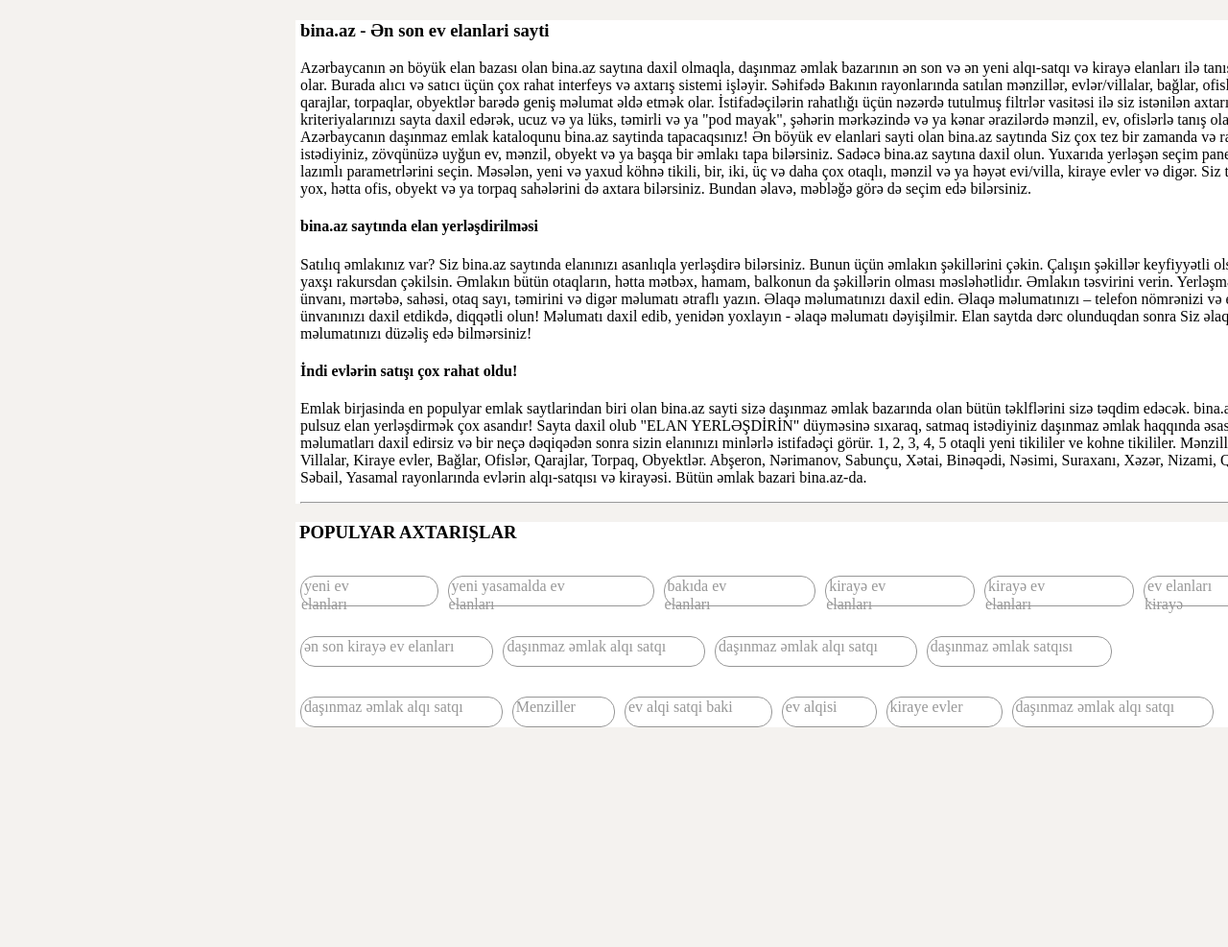
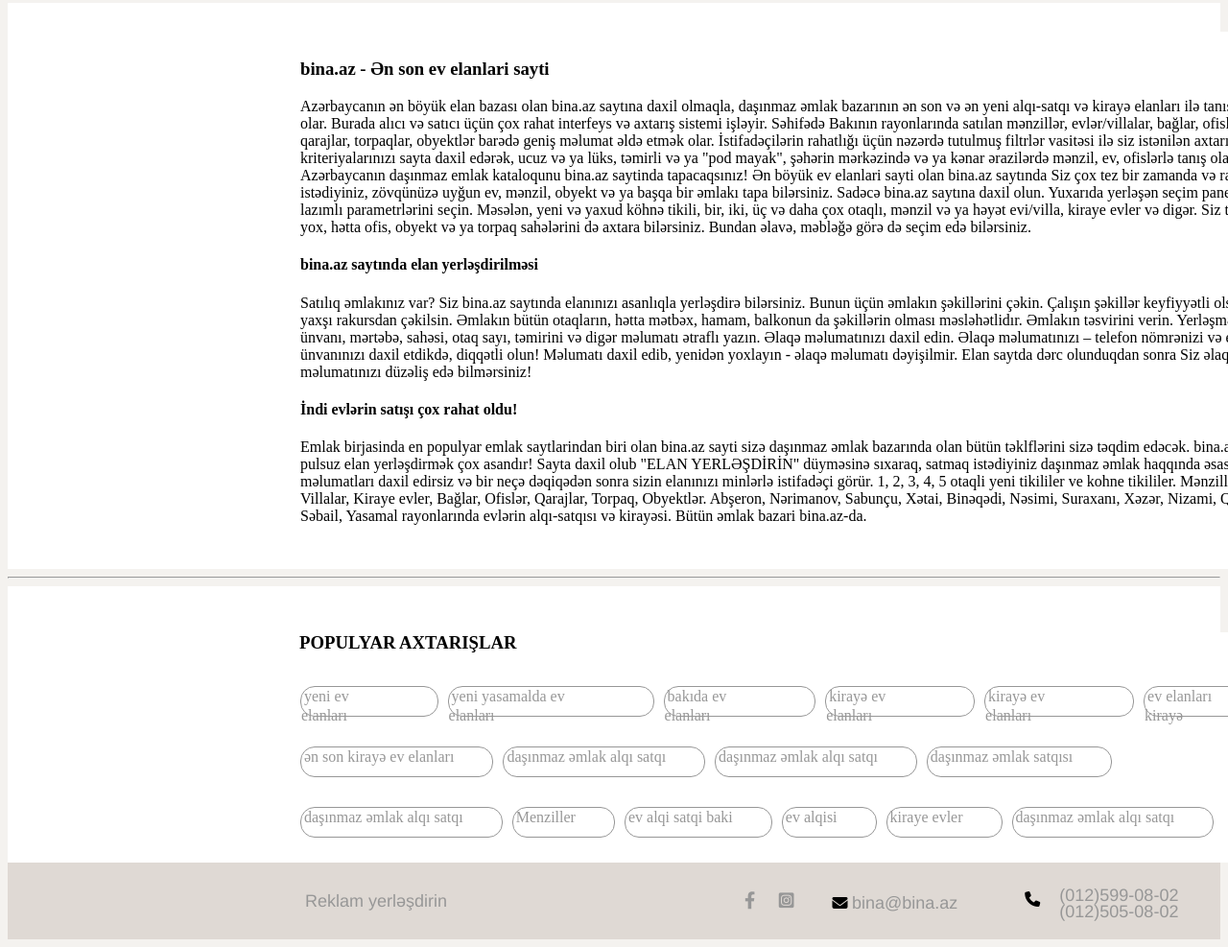
Before and after one commit to NuranaSuleymanova/binaaz, a plain HTML site: page index.html in a window 1280 px wide. Shown: the part 1567-2554 px from the top of the page at 96% size. Before the commit the page ends 2341 px from the top, so only its background shows below. Drawn offline with Linux system fonts and the light colour scheme.

Commit message:
add footer

```diff
--- a/assets/css/style.css
+++ b/assets/css/style.css
@@ -17,6 +17,11 @@
 
 }
 
+footer
+{
+    background-color: #dfd9d4;
+    font-family: "Helvetica Neue", Helvetica, Arial, sans-serif;
+}
 body
 {
     background-color: #f4f2ef;
@@ -398,13 +403,22 @@ li
    border-bottom-left-radius: 5%;
    border-bottom-right-radius: 5%;
 }
+.content
+{
+    background-color: white;
+    margin-bottom: 0px;
+    padding-top: 30px;
 
+}
 .about
 {
     background-color: white;
     width: 1040px;
     margin-left: 300px;
     padding-left: 5px;
+    padding-top: 10px;
+    height: 550px;
+
 }
 .search_line_1 li
 {
@@ -427,7 +441,7 @@ li
     padding-left: 3px;
     color: rgb(151, 151, 151);
     width: 100%;
-   align-items: center;
+     align-items: center;
     vertical-align: middle;
 }
 .search_line_1 ul{
@@ -444,9 +458,77 @@ li
     margin-left: 300px;
     background-color: white;
     width: 1050px;
+    padding-bottom: 10px;
 
 }
 .search h3
 {
     padding-left: 4px;
 }
+
+.content_footer
+{
+    background-color: #dfd9d4;
+}
+
+.footer_contact
+{
+    display: flex;
+    margin-left: 310px;
+    height: 50px;
+    vertical-align: middle;
+    text-align: center;
+    padding-top: 30px;
+
+}
+
+footer a{
+    text-decoration: none;
+    font-size: 18px;
+    color:rgb(151, 151, 151); ;
+
+}
+
+.reklam
+{
+    margin-right: 250px;
+}
+
+.footer_icon
+{
+    /* margin-right: 40px; */
+    margin-left: 20px;
+}
+.mail
+{
+    /* margin-right: 50px; */
+    margin-left: 40px;
+    margin-top: 2px;
+
+}
+
+.contact a
+{
+    display: block;
+    margin-left:20px;
+    margin-top: -4px;
+
+
+}
+
+.contact
+{
+    display: flex;
+    margin-top: -2px;
+}
+ .fa-phone
+ {
+    margin-left: 70px;
+    margin-top: 2px;
+
+ }
+
+ .fb_insta
+ {
+    margin-left: 40px;
+ }
--- a/index.html
+++ b/index.html
@@ -370,7 +370,7 @@
           </figcaption>
         </figure>
       </div>
-
+      <div class="content">
       <div class="about">
         <h3>bina.az - Ən son ev elanlari sayti</h3>
         <p>
@@ -422,9 +422,11 @@
           Nizami, Qaradağ, Səbail, Yasamal rayonlarında evlərin alqı-satqısı və
           kirayəsi. Bütün əmlak bazari bina.az-da.
         </p>
-        <hr>
+
       </div>
-
+    </div>
+    <hr>
+     <div class="content">
       <div class="search">
         <h3>POPULYAR AXTARIŞLAR</h3>
         <div class="search_line_1">
@@ -459,7 +461,30 @@
         </ul>
         </div>
       </div>
+    </div>
     </main>
-    <footer></footer>
+    <footer>
+     <div class="content_footer">
+        <div class="footer_contact">
+            <a href="#" class="reklam">Reklam yerləşdirin</a>
+           <div class="fb_insta">
+            <a href="#" class="footer_icon"><i class="fa-brands fa-facebook-f"></i></a>
+           <a href="#" class="footer_icon"><i class="fa-brands fa-square-instagram"></i></a>
+        </div>
+           <div class="mail">
+            <i class="fa-solid fa-envelope"></i>
+            <a href="#">bina@bina.az</a>
+           </div>
+
+           <div class="contact">
+            <i class="fa-solid fa-phone"></i>
+             <span>
+                <a href="#">(012)599-08-02</a>
+                <a href="#">(012)505-08-02</a>
+             </span>
+           </div>
+        </div>
+     </div>
+    </footer>
   </body>
 </html>
```
